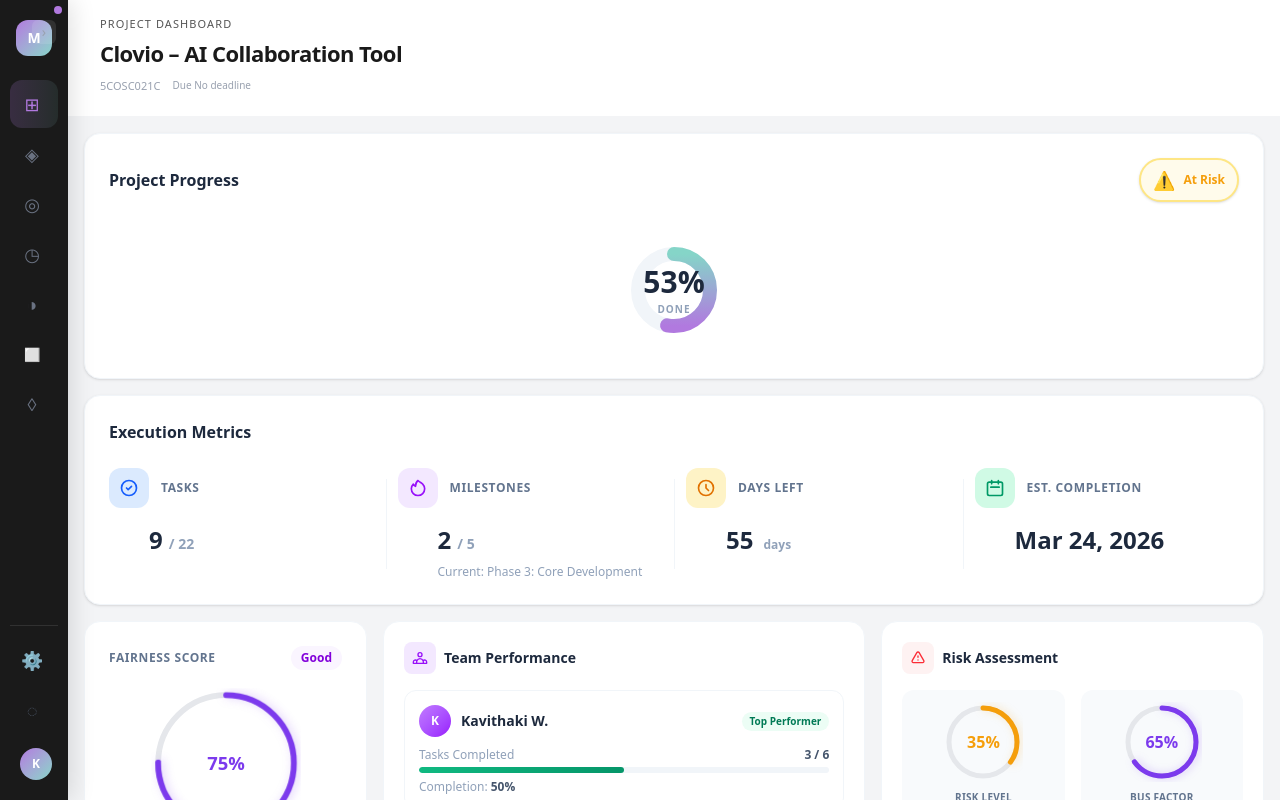
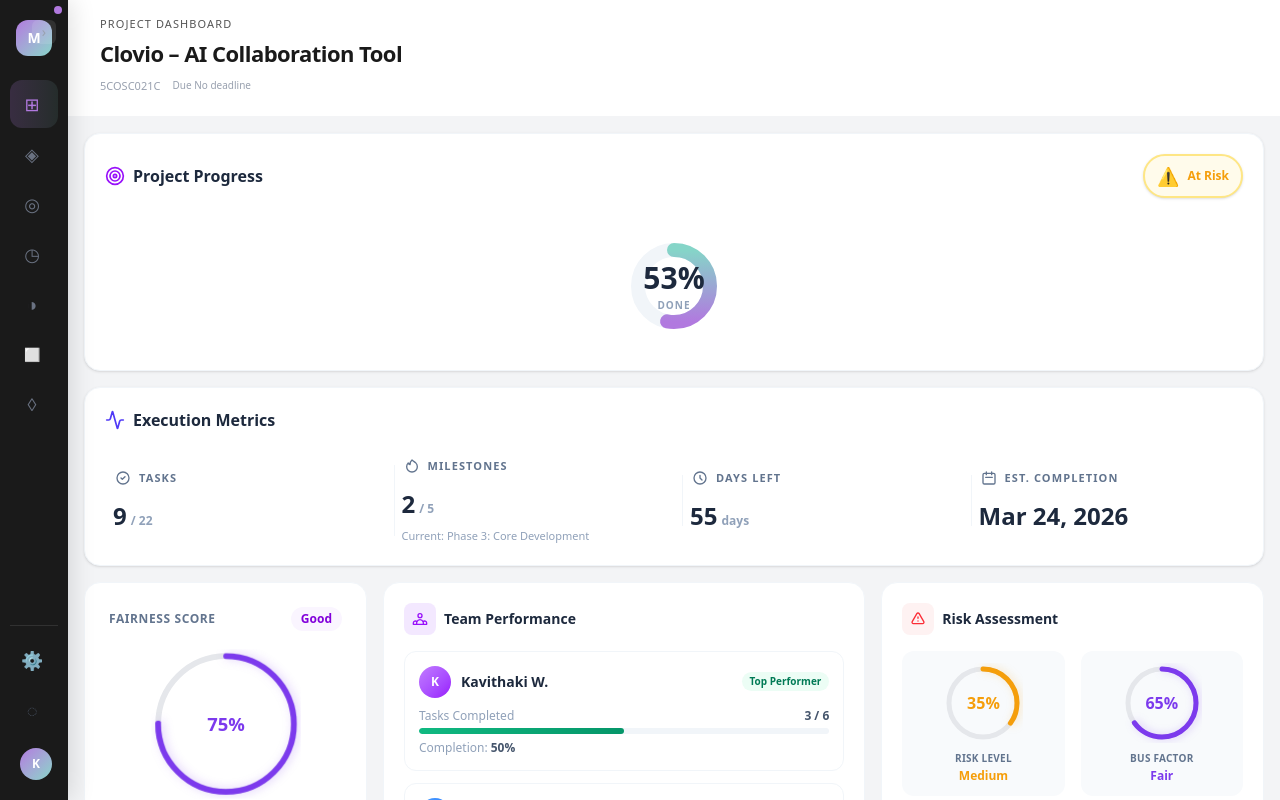
Before and after one commit to SDGP-Clovio/clovio-platform, a React (Vite) app in the folder frontend/: page /tracking/1 in a window 1280 px wide. Built offline with nearby package versions, Linux system fonts and the light colour scheme.

Commit message:
changed the execution matrix design

```diff
--- a/frontend/src/components/Progress/ProgressBanner.tsx
+++ b/frontend/src/components/Progress/ProgressBanner.tsx
@@ -1,4 +1,5 @@
 import StatusIndicator from "./StatusIndicator";
+import { Target } from "lucide-react";
 
 export default function ProgressBanner({
   overallProgress,
@@ -22,9 +23,12 @@
   const strokeDashoffset = circumference - (overallProgress / 100) * circumference;
 
   return (
-    <div className={`bg-white rounded-2xl border border-slate-100 p-6 shadow-sm flex flex-col h-full ${className}`}>
+    <div className={`bg-white border border-slate-100 rounded-2xl p-5 shadow-sm flex flex-col h-full ${className}`}>
       <div className="flex items-center justify-between mb-6">
-        <h3 className="text-base font-bold text-slate-800">Project Progress</h3>
+        <div className="flex items-center gap-2">
+          <Target className="w-5 h-5 text-purple-600" />
+          <h3 className="text-base font-bold text-slate-800">Project Progress</h3>
+        </div>
         <StatusIndicator status={status} />
       </div>
 
--- a/frontend/src/components/Progress/ProgressStats.tsx
+++ b/frontend/src/components/Progress/ProgressStats.tsx
@@ -10,6 +10,7 @@
 
 import type { ProjectPlan } from "../../types";
 import { calcTaskCompletion, calcMilestoneCompletion, calcDaysRemaining, predictCompletionDate } from "../../utils/metrics";
+import { Activity } from "lucide-react";
 
 interface ProgressStatsProps {
   plan: ProjectPlan;
@@ -36,12 +37,10 @@
       value: taskCompletion.completed,
       total: taskCompletion.total,
       icon: (
-        <svg className="w-5 h-5 text-blue-600" fill="none" stroke="currentColor" viewBox="0 0 24 24">
+        <svg className="w-4 h-4 text-slate-500" fill="none" stroke="currentColor" viewBox="0 0 24 24">
           <path strokeLinecap="round" strokeLinejoin="round" strokeWidth={2} d="M9 12l2 2 4-4m6 2a9 9 0 11-18 0 9 9 0 0118 0z" />
         </svg>
       ),
-      iconBg: "bg-blue-100",
-      valueColor: "text-blue-700",
     },
     {
       label: "Milestones",
@@ -49,72 +48,68 @@
       total: milestoneCompletion.total,
       subtext: currentMilestone ? `Current: ${currentMilestone.title}` : "No active milestone",
       icon: (
-        <svg className="w-5 h-5 text-purple-600" fill="none" stroke="currentColor" viewBox="0 0 24 24">
+        <svg className="w-4 h-4 text-slate-500" fill="none" stroke="currentColor" viewBox="0 0 24 24">
           <path strokeLinecap="round" strokeLinejoin="round" strokeWidth={2} d="M17.657 18.657A8 8 0 016.343 7.343S7 9 9 10c0-2 .5-5 2.986-7C14 5 16.09 5.777 17.656 7.343A7.975 7.975 0 0120 13a7.975 7.975 0 01-2.343 5.657z" />
         </svg>
       ),
-      iconBg: "bg-purple-100",
-      valueColor: "text-purple-700",
     },
     {
       label: "Days Left",
       value: Math.max(daysRemaining, 0),
       unit: "days",
       icon: (
-        <svg className="w-5 h-5 text-amber-600" fill="none" stroke="currentColor" viewBox="0 0 24 24">
+        <svg className="w-4 h-4 text-slate-500" fill="none" stroke="currentColor" viewBox="0 0 24 24">
           <path strokeLinecap="round" strokeLinejoin="round" strokeWidth={2} d="M12 8v4l3 3m6-3a9 9 0 11-18 0 9 9 0 0118 0z" />
         </svg>
       ),
-      iconBg: "bg-amber-100",
-      valueColor: daysRemaining > 14 ? "text-emerald-700" : daysRemaining > 7 ? "text-amber-700" : "text-red-700",
     },
     {
       label: "Est. Completion",
       value: completionDateFormatted,
       icon: (
-        <svg className="w-5 h-5 text-emerald-600" fill="none" stroke="currentColor" viewBox="0 0 24 24">
+        <svg className="w-4 h-4 text-slate-500" fill="none" stroke="currentColor" viewBox="0 0 24 24">
           <path strokeLinecap="round" strokeLinejoin="round" strokeWidth={2} d="M8 7V3m8 4V3m-9 8h10M5 21h14a2 2 0 002-2V7a2 2 0 00-2-2H5a2 2 0 00-2 2v12a2 2 0 002 2z" />
         </svg>
       ),
-      iconBg: "bg-emerald-100",
-      valueColor: "text-emerald-700",
     },
   ];
 
   return (
-    <div className="bg-white rounded-2xl border border-slate-100 p-6 shadow-sm h-full flex flex-col">
-      <div className="flex items-center justify-between mb-6">
-        <h3 className="text-base font-bold text-slate-800">Execution Metrics</h3>
+    <div className="bg-white border border-slate-100 rounded-2xl p-5 shadow-sm h-full flex flex-col">
+      <div className="flex items-center mb-6">
+        <div className="flex items-center gap-2">
+          <Activity className="w-5 h-5 text-indigo-600" />
+          <h3 className="text-base font-bold text-slate-800">Execution Metrics</h3>
+        </div>
       </div>
-      <div className="flex-1 grid grid-cols-1 md:grid-cols-2 lg:grid-cols-4 gap-6 gap-y-8 relative">
+      <div className="flex-1 grid grid-cols-1 md:grid-cols-2 lg:grid-cols-4 gap-4 items-center relative">
         {stats.map((stat, idx) => (
-          <div key={idx} className="flex flex-col relative group">
+          <div key={idx} className="flex flex-col relative group px-2">
             {/* Divider lines between elements for LG screens */}
             {idx !== 0 && (
-                <div className="hidden lg:block absolute -left-3 top-[10%] bottom-[10%] w-px bg-slate-100" />
+                <div className="hidden lg:block absolute left-0 top-[10%] bottom-[10%] w-px bg-slate-100" />
             )}
 
-            <div className="flex items-center gap-3 mb-4">
-              <div className={`w-10 h-10 ${stat.iconBg} rounded-xl flex items-center justify-center flex-shrink-0`}>
+            <div className="flex items-center gap-1.5 mb-2">
+              <div className={`w-5 h-5 flex items-center justify-center flex-shrink-0`}>
                 {stat.icon}
               </div>
-              <p className="text-xs font-semibold text-slate-500 uppercase tracking-wider">{stat.label}</p>
+              <p className="text-[11px] font-semibold text-slate-500 uppercase tracking-widest">{stat.label}</p>
             </div>
 
             {/* Value */}
-            <div className="flex items-baseline gap-1.5 lg:pl-10">
+            <div className="flex items-baseline gap-1 mt-1">
               <p className={`text-2xl font-extrabold text-slate-800`}>{stat.value}</p>
-              {stat.total && (
-                <p className="text-sm font-semibold text-slate-400">/ {stat.total}</p>
-              )}
-              {stat.unit && (
-                <p className="text-xs font-semibold text-slate-400 ml-1">{stat.unit}</p>
+              {(stat.total || stat.unit) && (
+                <p className="text-xs font-semibold text-slate-400">
+                  {stat.total ? `/ ${stat.total}` : ''} {stat.unit || ''}
+                </p>
               )}
             </div>
 
             {/* Subtext */}
             {stat.subtext && (
-              <p className="text-xs text-slate-400 mt-2 font-medium truncate lg:pl-10">{stat.subtext}</p>
+              <p className="text-[11px] text-slate-400 mt-2 font-medium truncate">{stat.subtext}</p>
             )}
           </div>
         ))}
```
